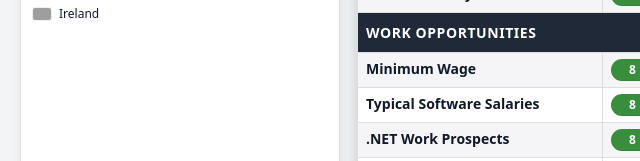
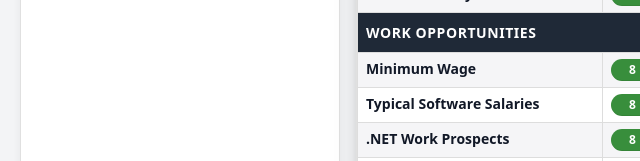
Before and after one commit to TreyWheeler/MigrationReport, a plain HTML site: page index.html in a window 1280 px wide. Shown: the part 627-788 px from the top of the page, 4-644 px from the left. Drawn offline with Linux system fonts and the light colour scheme; grey boxes are pictures that could not be loaded.

Commit message:
Removes selection preview feature
Removes the selection preview feature from the UI.

The selection preview was not providing sufficient value and was removed
to simplify the interface and potentially improve performance.

```diff
--- a/index.html
+++ b/index.html
@@ -97,8 +97,7 @@
     .toggle input { accent-color: var(--md-color-primary); }
     .flag-icon { width: 18px; height: 12px; border-radius: 2px; object-fit: cover; box-shadow: 0 0 0 1px rgba(0,0,0,0.06); }
     th.country-header .flag-icon { margin-right: 6px; vertical-align: -2px; }
-    .selection-preview { margin-top: 8px; display: flex; flex-direction: column; gap: 6px; }
-    .selection-item { display: flex; align-items: center; gap: 8px; font-size: 12px; color: var(--md-color-on-surface); }
+    /* selection preview removed */
     /* Custom country list */
     .country-list { display: flex; flex-direction: column; gap: 6px; padding: 8px; border: 1px solid var(--md-color-outline); border-radius: 12px; background: var(--md-color-surface); max-height: 60vh; overflow: auto; }
     .country-item { display: flex; align-items: center; gap: 10px; padding: 8px 10px; border: 1px solid var(--md-color-outline); border-radius: 10px; background: var(--md-color-surface); cursor: pointer; user-select: none; }
@@ -316,7 +315,7 @@
         <label class="toggle"><input type="checkbox" id="densityToggle"/> Compact density</label>
         <label class="toggle"><input type="checkbox" id="themeToggle"/> Dark mode</label>
       </div>
-      <div id="selectionPreview" class="selection-preview"></div>
+
     </aside>
     <main class="content">
       <div id="report"></div>
--- a/script.js
+++ b/script.js
@@ -25,7 +25,6 @@
     }));
     renderCountryList(listEl, appState.items, notice, () => onSelectionChanged(mainData, notice));
     updateCountryListSelection(listEl);
-    updateSelectionPreviewFromSelected(appState.selected);
   } catch {}
 
   // Toolbar toggles
@@ -82,7 +81,6 @@
 function onSelectionChanged(mainData, notice) {
   const selected = appState.selected;
   if (!selected || selected.length === 0) return;
-  updateSelectionPreviewFromSelected(selected);
   renderComparison(selected, mainData, { diffEnabled: getStored('diffEnabled', false) });
 }
 
@@ -493,19 +491,4 @@
   });
 }
 
-// New preview updater for custom picker: takes selected items array
-function updateSelectionPreviewFromSelected(selectedList) {
-  const preview = document.getElementById('selectionPreview');
-  if (!preview) return;
-  preview.innerHTML = '';
-  selectedList.forEach(it => {
-    const row = document.createElement('div');
-    row.className = 'selection-item';
-    if (it.iso) {
-      const img = createFlagImg(it.iso, 18);
-      if (img) row.appendChild(img);
-    }
-    row.appendChild(document.createTextNode(it.name));
-    preview.appendChild(row);
-  });
-}
+// selection preview removed
```
